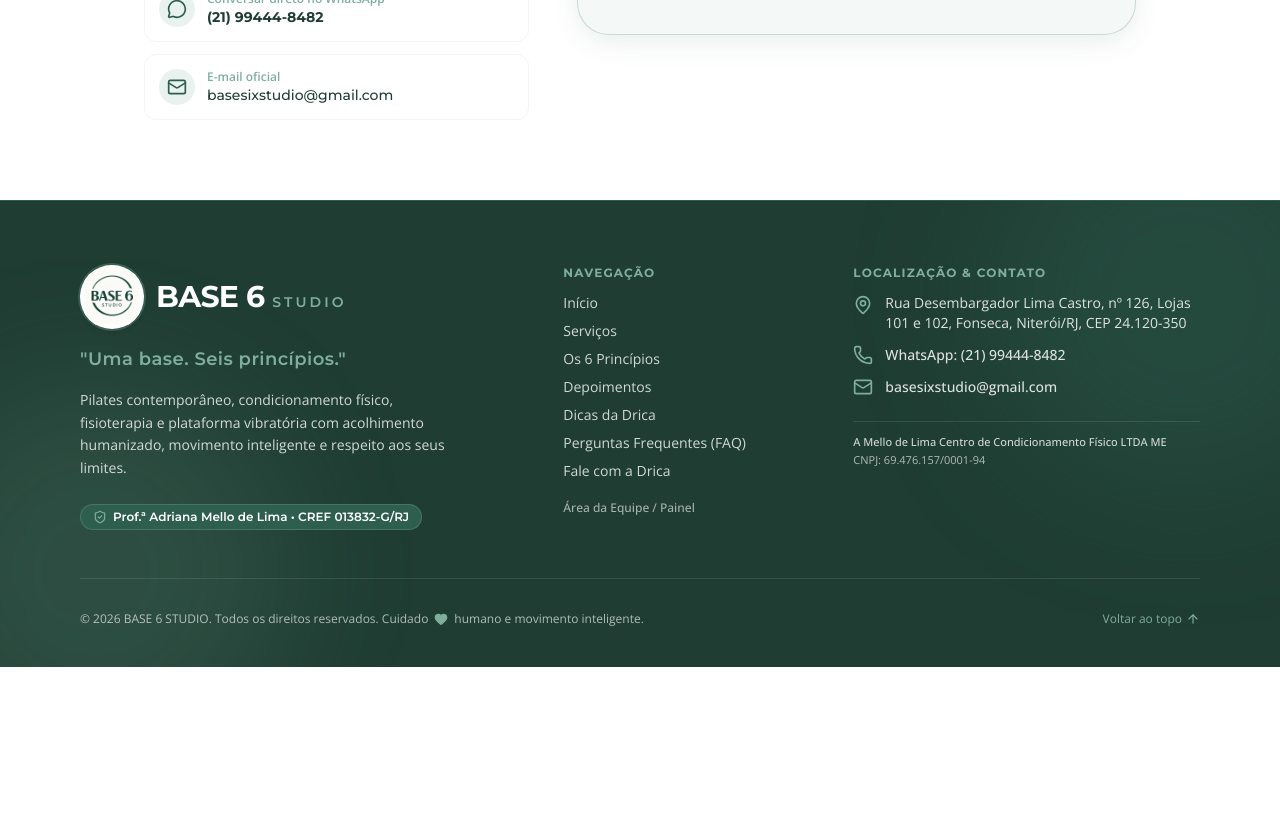
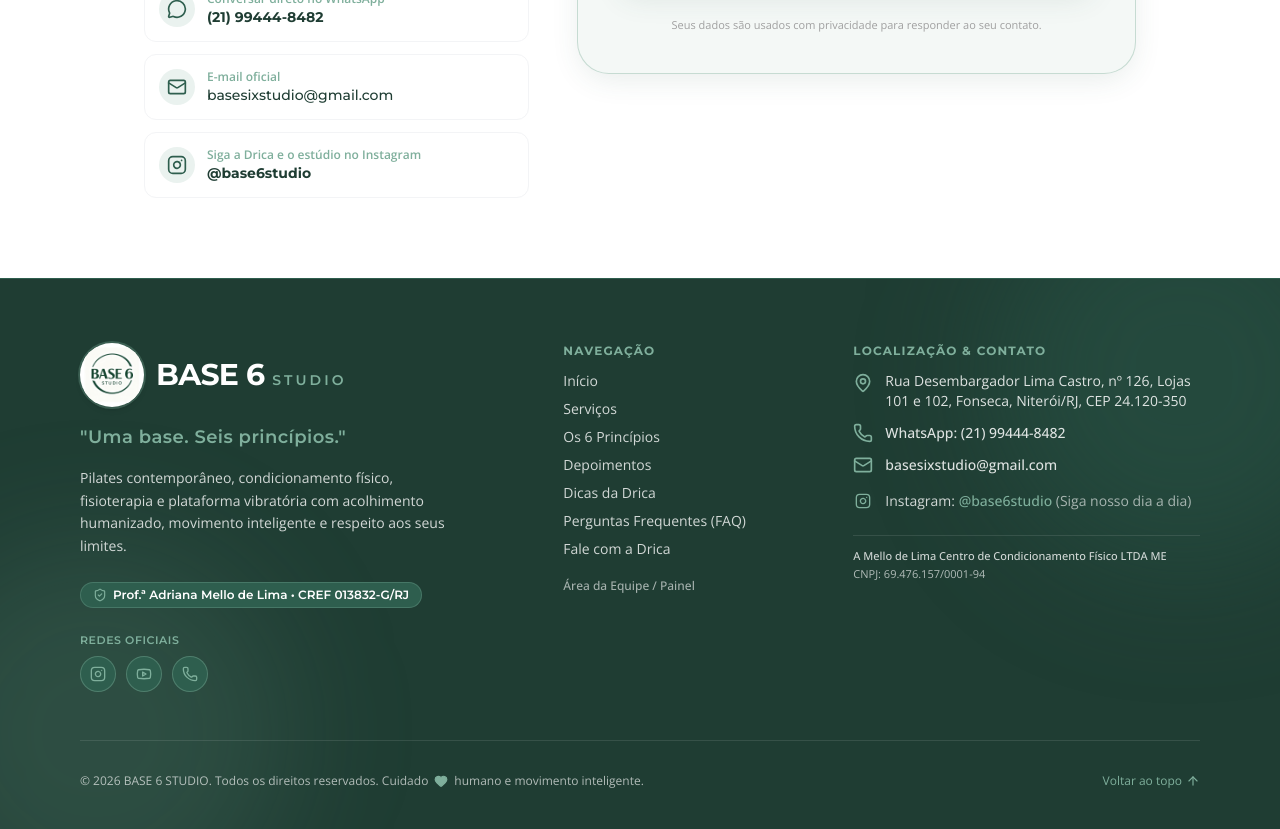
Before and after one commit to basesixstudio/website-base-6-studio-6p56bdg50, a React (Vite) app: page / in a window 1280 px wide. Shown: the part 7580-8409 px from the top of the page. Before the commit the page ends 8247 px from the top, so only its background shows below. Built offline with nearby package versions, Linux system fonts and the light colour scheme; what pocketbase would draw is missing.

Commit message:
feat: adicionar Instagram oficial do BASE 6 STUDIO no rodapé, dados estruturados e bloco de contato

```diff
--- a/index.html
+++ b/index.html
@@ -116,10 +116,10 @@
               }
             ],
             "sameAs": [
+              "https://www.instagram.com/base6studio/",
               "https://youtu.be/fAXWaW8qzto",
               "https://wa.me/5521994448482"
-            ],
-            "hasOfferCatalog": {
+            ],            "hasOfferCatalog": {
               "@type": "OfferCatalog",
               "name": "Serviços do BASE 6 STUDIO",
               "itemListElement": [
--- a/src/components/ContactFormSection.tsx
+++ b/src/components/ContactFormSection.tsx
@@ -11,7 +11,13 @@ import {
 } from 'lucide-react'
 import { criarContato, type NecessidadeTipo } from '@/services/contatos'
 import { useToast } from '@/hooks/use-toast'
-import { getWhatsAppLink, WHATSAPP_DISPLAY, EMAIL_DISPLAY } from '@/components/StudioLogo'
+import {
+  getWhatsAppLink,
+  WHATSAPP_DISPLAY,
+  EMAIL_DISPLAY,
+  INSTAGRAM_URL,
+  INSTAGRAM_HANDLE,
+} from '@/components/StudioLogo'
 import dricaInsightFoto from '@/assets/dricainsight-a719e.png'
 
 const OPCOES_NECESSIDADE: NecessidadeTipo[] = [
@@ -165,6 +171,39 @@ export const ContactFormSection: React.FC = () => {
                   </span>
                 </div>
               </div>
+
+              <a
+                href={INSTAGRAM_URL}
+                target="_blank"
+                rel="noopener noreferrer"
+                aria-label="Instagram do BASE 6 STUDIO"
+                className="flex items-center gap-3 p-3.5 rounded-xl border border-gray-100 hover:border-[#7FAF9C] hover:bg-[#EAF2EF]/50 transition-all text-sm text-[#1F3D33] group"
+              >
+                <div className="w-9 h-9 rounded-full bg-[#EAF2EF] group-hover:bg-[#2E5E4E] text-[#2E5E4E] group-hover:text-white flex items-center justify-center transition-colors">
+                  <svg
+                    viewBox="0 0 24 24"
+                    fill="none"
+                    stroke="currentColor"
+                    strokeWidth="2"
+                    strokeLinecap="round"
+                    strokeLinejoin="round"
+                    className="w-5 h-5"
+                    aria-hidden="true"
+                  >
+                    <rect width="20" height="20" x="2" y="2" rx="5" ry="5" />
+                    <path d="M16 11.37A4 4 0 1 1 12.63 8 4 4 0 0 1 16 11.37z" />
+                    <line x1="17.5" x2="17.51" y1="6.5" y2="6.5" />
+                  </svg>
+                </div>
+                <div>
+                  <span className="text-xs text-[#7FAF9C] font-semibold block">
+                    Siga a Drica e o estúdio no Instagram
+                  </span>
+                  <span className="font-heading font-bold text-sm text-[#1F3D33] group-hover:text-[#2E5E4E] transition-colors">
+                    {INSTAGRAM_HANDLE}
+                  </span>
+                </div>
+              </a>
             </div>
           </div>
 
--- a/src/components/Footer.tsx
+++ b/src/components/Footer.tsx
@@ -1,7 +1,10 @@
 import React from 'react'
 import { Link } from 'react-router-dom'
-import { MapPin, Phone, Mail, Heart, ArrowUp, ShieldCheck } from 'lucide-react'
+import { MapPin, Phone, Mail, Heart, ArrowUp, ShieldCheck, Youtube } from 'lucide-react'
 import {
+  INSTAGRAM_URL,
+  INSTAGRAM_HANDLE,
+  YOUTUBE_VIDEO_URL,
   WHATSAPP_DISPLAY,
   EMAIL_DISPLAY,
   ADDRESS_DISPLAY,
@@ -45,6 +48,57 @@ export const Footer: React.FC = () => {
                 <ShieldCheck className="w-3.5 h-3.5 text-[#7FAF9C]" />
                 Prof.ª Adriana Mello de Lima • CREF 013832-G/RJ
               </span>
+            </div>
+
+            {/* Redes Sociais Oficiais */}
+            <div className="pt-2 flex flex-col gap-2">
+              <span className="text-[11px] font-heading uppercase tracking-wider text-[#7FAF9C] font-semibold">
+                Redes Oficiais
+              </span>
+              <div className="flex items-center gap-2.5">
+                <a
+                  href={INSTAGRAM_URL}
+                  target="_blank"
+                  rel="noopener noreferrer"
+                  aria-label="Instagram do BASE 6 STUDIO"
+                  className="w-9 h-9 rounded-full bg-[#2E5E4E] border border-[#7FAF9C]/40 text-[#7FAF9C] hover:text-white hover:bg-[#7FAF9C]/25 hover:border-[#7FAF9C] flex items-center justify-center transition-all duration-200"
+                >
+                  <svg
+                    viewBox="0 0 24 24"
+                    fill="none"
+                    stroke="currentColor"
+                    strokeWidth="2"
+                    strokeLinecap="round"
+                    strokeLinejoin="round"
+                    className="w-4 h-4"
+                    aria-hidden="true"
+                  >
+                    <rect width="20" height="20" x="2" y="2" rx="5" ry="5" />
+                    <path d="M16 11.37A4 4 0 1 1 12.63 8 4 4 0 0 1 16 11.37z" />
+                    <line x1="17.5" x2="17.51" y1="6.5" y2="6.5" />
+                  </svg>
+                </a>
+
+                <a
+                  href={YOUTUBE_VIDEO_URL}
+                  target="_blank"
+                  rel="noopener noreferrer"
+                  aria-label="YouTube do BASE 6 STUDIO"
+                  className="w-9 h-9 rounded-full bg-[#2E5E4E] border border-[#7FAF9C]/40 text-[#7FAF9C] hover:text-white hover:bg-[#7FAF9C]/25 hover:border-[#7FAF9C] flex items-center justify-center transition-all duration-200"
+                >
+                  <Youtube className="w-4 h-4" />
+                </a>
+
+                <a
+                  href={getWhatsAppLink()}
+                  target="_blank"
+                  rel="noopener noreferrer"
+                  aria-label="WhatsApp do BASE 6 STUDIO"
+                  className="w-9 h-9 rounded-full bg-[#2E5E4E] border border-[#7FAF9C]/40 text-[#7FAF9C] hover:text-white hover:bg-[#7FAF9C]/25 hover:border-[#7FAF9C] flex items-center justify-center transition-all duration-200"
+                >
+                  <Phone className="w-4 h-4" />
+                </a>
+              </div>
             </div>
           </div>
 
@@ -132,6 +186,40 @@ export const Footer: React.FC = () => {
                   {EMAIL_DISPLAY}
                 </a>
               </div>
+
+              {/* Âncora textual visível para SEO / IA */}
+              <div className="flex items-center gap-3 pt-1">
+                <div className="w-5 h-5 flex items-center justify-center shrink-0">
+                  <svg
+                    viewBox="0 0 24 24"
+                    fill="none"
+                    stroke="currentColor"
+                    strokeWidth="2"
+                    strokeLinecap="round"
+                    strokeLinejoin="round"
+                    className="w-4 h-4 text-[#7FAF9C]"
+                    aria-hidden="true"
+                  >
+                    <rect width="20" height="20" x="2" y="2" rx="5" ry="5" />
+                    <path d="M16 11.37A4 4 0 1 1 12.63 8 4 4 0 0 1 16 11.37z" />
+                    <line x1="17.5" x2="17.51" y1="6.5" y2="6.5" />
+                  </svg>
+                </div>
+                <div className="text-xs sm:text-sm leading-snug">
+                  <span className="text-white/80 font-light">Instagram:&nbsp;</span>
+                  <a
+                    href={INSTAGRAM_URL}
+                    target="_blank"
+                    rel="noopener noreferrer"
+                    className="hover:text-[#7FAF9C] underline-offset-2 hover:underline transition-colors font-medium text-[#7FAF9C]"
+                  >
+                    {INSTAGRAM_HANDLE}
+                  </a>
+                  <span className="text-white/60 font-light hidden sm:inline">
+                    &nbsp;(Siga nosso dia a dia)
+                  </span>
+                </div>
+              </div>
             </div>
 
             {/* Dados Fiscais Oficiais */}
--- a/src/components/StudioLogo.tsx
+++ b/src/components/StudioLogo.tsx
@@ -1,6 +1,9 @@
 import React from 'react'
 import logoOficial from '@/assets/logo-base-6-studio-verde-0c93f.png'
 
+export const INSTAGRAM_URL = 'https://www.instagram.com/base6studio/'
+export const INSTAGRAM_HANDLE = '@base6studio'
+export const YOUTUBE_VIDEO_URL = 'https://youtu.be/fAXWaW8qzto'
 export const WHATSAPP_URL = 'https://wa.me/5521994448482'
 export const WHATSAPP_DISPLAY = '(21) 99444-8482'
 export const EMAIL_DISPLAY = 'basesixstudio@gmail.com'
--- a/src/lib/pocketbase/schema.json
+++ b/src/lib/pocketbase/schema.json
@@ -1,5 +1,5 @@
 {
-  "generatedAt": "2026-10-21T21:48:08.058Z",
+  "generatedAt": "2026-10-21T22:03:27.284Z",
   "collections": [
     {
       "name": "users",
```
Also changed, not shown: .skip.config.json.
